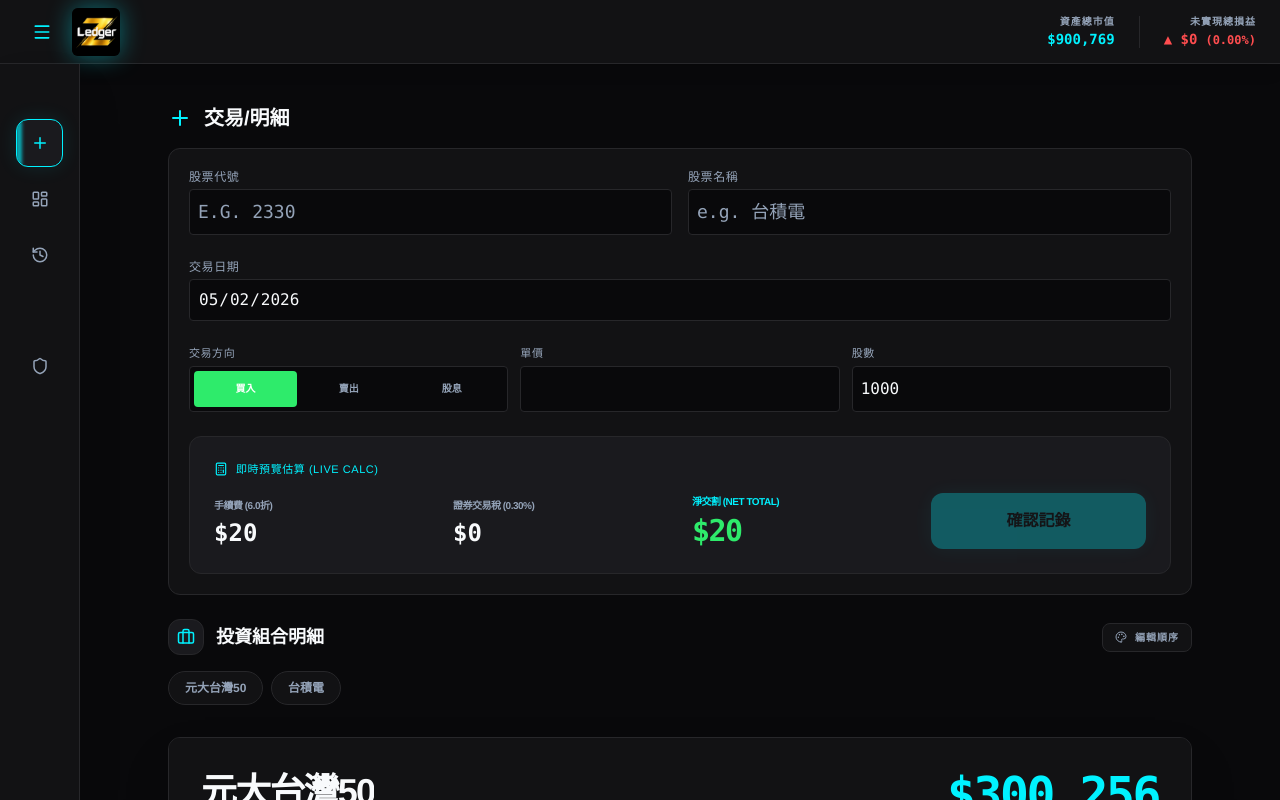
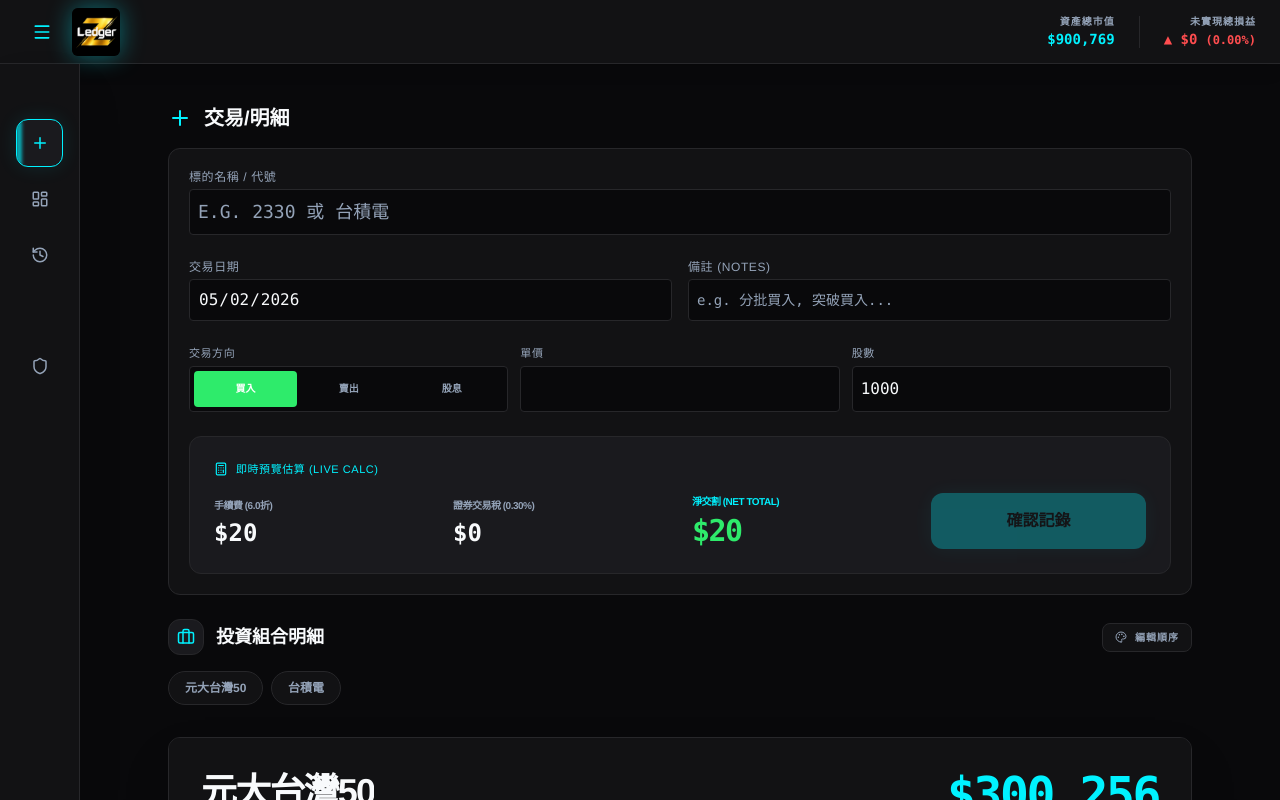
Before and after one commit to qazs792589-lang/Z-Money-, a React (Vite) app: page / in a window 1280 px wide. Shown: the top 800 px of the page. Built offline with nearby package versions, Linux system fonts and the light colour scheme.

Commit message:
feat: implement core portfolio tracking features, including transaction calculations, data types, and application state management

```diff
--- a/src/App.tsx
+++ b/src/App.tsx
@@ -255,13 +255,15 @@ export default function App() {
           const dividend = parseFloat(cols[4].replace(/,/g, '')) || 0;
           const fee = (parseFloat(cols[6].replace(/,/g, '')) || 0) + (parseFloat(cols[7].replace(/,/g, '')) || 0);
           const tax = parseFloat(cols[8].replace(/,/g, '')) || 0;
+          const notes = cols[16] || '';
 
           if (dividend > 0) {
             newTransactions.push({
               id: Math.random().toString(36).substr(2, 9),
               date, ticker, name: ticker,
               direction: 'DIVIDEND', quantity: 1, unitPrice: dividend,
-              category: 'Stock', fee: 0, tax: 0, totalAmount: dividend
+              category: 'Stock', fee: 0, tax: 0, totalAmount: dividend,
+              notes
             });
           }
 
@@ -274,7 +276,8 @@ export default function App() {
               id: Math.random().toString(36).substr(2, 9),
               date, ticker, name: ticker,
               direction, quantity: qty, unitPrice,
-              category: 'Stock', fee, tax, totalAmount
+              category: 'Stock', fee, tax, totalAmount,
+              notes
             });
           }
         }
@@ -290,6 +293,10 @@ export default function App() {
       if (e.target) e.target.value = '';
     };
     reader.readAsText(file);
+  };
+
+  const handleUpdateTransactionNotes = (txId: string, notes: string) => {
+    setTransactions(prev => prev.map(tx => tx.id === txId ? { ...tx, notes } : tx));
   };
 
   // Derived Calculations & Logic extracted to custom hooks
@@ -415,12 +422,14 @@ export default function App() {
       category: formData.category,
       fee: preview.fee,
       tax: preview.tax,
-      totalAmount: preview.total
+      totalAmount: preview.total,
+      notes: formData.notes
     };
 
     if (editingTxId) {
       setTransactions(transactions.map(t => t.id === editingTxId ? newTx : t));
       setEditingTxId(null);
+      // Ensure we switch to the new ticker/name if it changed
       setSelectedTicker(newTx.ticker);
     } else {
       setTransactions([...transactions, newTx]);
@@ -431,7 +440,8 @@ export default function App() {
       ticker: '',
       name: '',
       unitPrice: 0,
-      quantity: 1000
+      quantity: 1000,
+      notes: ''
     }));
   };
 
@@ -446,7 +456,8 @@ export default function App() {
       unitPrice: tx.unitPrice,
       category: tx.category,
       customFee: tx.fee,
-      customTax: tx.tax
+      customTax: tx.tax,
+      notes: tx.notes || ''
     });
     setActiveView('A');
 
@@ -686,29 +697,20 @@ export default function App() {
                 </h2>
 
                 <div className={cn("elegant-card space-y-6 transition-all", editingTxId && "border-orange-500/30 shadow-[0_0_30px_rgba(249,115,22,0.1)]")}>
-                  <div className="grid grid-cols-2 gap-4">
+                  <div className="grid grid-cols-1 gap-4">
                     <div>
-                      <label className="elegant-label text-xs">股票代號</label>
+                      <label className="elegant-label text-xs">標的名稱 / 代號</label>
                       <input
                         type="text"
                         className="elegant-input text-lg uppercase"
-                        placeholder="e.g. 2330"
+                        placeholder="e.g. 2330 或 台積電"
                         value={formData.ticker}
-                        onChange={(e) => setFormData({ ...formData, ticker: e.target.value })}
-                      />
-                    </div>
-                    <div>
-                      <label className="elegant-label text-xs">股票名稱</label>
-                      <input
-                        type="text"
-                        className="elegant-input text-lg"
-                        placeholder="e.g. 台積電"
-                        value={formData.name}
-                        onChange={(e) => setFormData({ ...formData, name: e.target.value })}
+                        onChange={(e) => setFormData({ ...formData, ticker: e.target.value, name: e.target.value })}
                       />
                     </div>
                   </div>
 
+                  <div className="grid grid-cols-1 md:grid-cols-2 gap-4">
                     <div>
                       <label className="elegant-label text-xs">交易日期</label>
                       <div
@@ -730,6 +732,17 @@ export default function App() {
                           value={formData.date}
                           onChange={(e) => setFormData({ ...formData, date: e.target.value })}
                           style={{ colorScheme: 'dark' }}
+                        />
+                      </div>
+                    </div>
+                    <div>
+                      <label className="elegant-label text-xs">備註 (Notes)</label>
+                      <input
+                        type="text"
+                        className="elegant-input w-full h-[42px] text-sm"
+                        placeholder="e.g. 分批買入, 突破買入..."
+                        value={formData.notes}
+                        onChange={(e) => setFormData({ ...formData, notes: e.target.value })}
                       />
                     </div>
                   </div>
@@ -803,7 +816,7 @@ export default function App() {
                             <button
                               onClick={() => {
                                 setEditingTxId(null);
-                                setFormData(prev => ({ ...prev, ticker: '', name: '', unitPrice: 0, quantity: 1000 }));
+                                setFormData(prev => ({ ...prev, ticker: '', name: '', unitPrice: 0, quantity: 1000, notes: '' }));
                               }}
                               className="w-1/3 bg-[var(--accent)] text-white h-[48px] md:h-[56px] rounded-xl font-black text-sm md:text-base hover:opacity-90 active:scale-[0.95] transition-all flex items-center justify-center gap-2"
                             >
@@ -1251,7 +1264,11 @@ export default function App() {
           )}
 
           {activeView === 'C' && (
-            <RealizedView realizedList={appData.realizedList} onImport={handleHistoryCsvImport} />
+            <RealizedView
+              realizedList={appData.realizedList}
+              onImport={handleHistoryCsvImport}
+              onUpdateNotes={handleUpdateTransactionNotes}
+            />
           )}
         </main>
       </div>
--- a/src/components/RealizedView.tsx
+++ b/src/components/RealizedView.tsx
@@ -1,15 +1,29 @@
-import React from 'react';
-import { History, FileUp } from 'lucide-react';
+import React, { useState } from 'react';
+import { History, FileUp, Edit2, Check } from 'lucide-react';
 import { cn } from '../lib/utils';
 import { RealizedProfit } from '../types';
 
 interface RealizedViewProps {
   realizedList: RealizedProfit[];
   onImport: (e: React.ChangeEvent<HTMLInputElement>) => void;
+  onUpdateNotes: (txId: string, notes: string) => void;
 }
 
-export const RealizedView: React.FC<RealizedViewProps> = ({ realizedList, onImport }) => {
+export const RealizedView: React.FC<RealizedViewProps> = ({ realizedList, onImport, onUpdateNotes }) => {
   const fileInputRef = React.useRef<HTMLInputElement>(null);
+  const [editingId, setEditingId] = useState<string | null>(null);
+  const [editValue, setEditValue] = useState('');
+
+  const startEditing = (r: RealizedProfit) => {
+    if (!r.sellTxId) return;
+    setEditingId(r.sellTxId);
+    setEditValue(r.notes || '');
+  };
+
+  const saveEdit = (txId: string) => {
+    onUpdateNotes(txId, editValue);
+    setEditingId(null);
+  };
 
   return (
     <div className="space-y-8 animate-in fade-in slide-in-from-left-4 duration-500">
@@ -41,24 +55,25 @@ export const RealizedView: React.FC<RealizedViewProps> = ({ realizedList, onImpo
             篩選：僅顯示已實現
           </div>
         </div>
-        <div className="overflow-x-auto smooth-scroll-x">
-          <table className="w-full text-left">
+        <div className="overflow-x-auto custom-scrollbar pb-4">
+          <table className="w-full text-left min-w-[1000px]">
             <thead>
               <tr className="text-[10px] text-[var(--text-main)] font-bold uppercase tracking-wider bg-[var(--bg-tertiary)]">
-                <th className="px-6 py-4 font-bold">結清日期</th>
-                <th className="px-6 py-4 font-bold">標的碼</th>
+                <th className="px-6 py-4 font-bold sticky left-0 bg-[var(--bg-tertiary)] z-10">結清日期</th>
+                <th className="px-6 py-4 font-bold sticky left-[100px] bg-[var(--bg-tertiary)] z-10">標的碼</th>
                 <th className="px-6 py-4 font-bold">成交股數</th>
                 <th className="px-6 py-4 font-bold">成本均價</th>
                 <th className="px-6 py-4 font-bold">賣出價</th>
                 <th className="px-6 py-4 font-bold">淨損益</th>
-                <th className="px-6 py-4 font-bold text-right">ROI %</th>
+                <th className="px-6 py-4 font-bold">ROI %</th>
+                <th className="px-6 py-4 font-bold text-right">備註 (點擊可編輯)</th>
               </tr>
             </thead>
             <tbody className="divide-y divide-[var(--border)]">
               {realizedList.map((r, i) => (
                 <tr key={i} className="hover:bg-[var(--bg-tertiary)] transition-colors group">
-                  <td className="px-6 py-4 font-mono text-xs">{r.closeDate}</td>
-                  <td className="px-6 py-4">
+                  <td className="px-6 py-4 font-mono text-xs sticky left-0 bg-[var(--bg-primary)] group-hover:bg-[var(--bg-tertiary)] z-10">{r.closeDate}</td>
+                  <td className="px-6 py-4 sticky left-[100px] bg-[var(--bg-primary)] group-hover:bg-[var(--bg-tertiary)] z-10">
                     <div className="flex flex-col">
                       <span className="text-xs font-bold">{r.name}</span>
                       <span className="text-[9px] text-[var(--text-dim)] font-mono">{r.ticker}</span>
@@ -70,7 +85,7 @@ export const RealizedView: React.FC<RealizedViewProps> = ({ realizedList, onImpo
                   <td className={cn("px-6 py-4 font-mono text-xs font-bold", r.profit >= 0 ? "text-[var(--success)]" : "text-[var(--danger)]")}>
                     {r.profit >= 0 ? '+' : ''}{r.profit.toLocaleString(undefined, { maximumFractionDigits: 2 })}
                   </td>
-                  <td className="px-6 py-4 text-right">
+                  <td className="px-6 py-4">
                     <span className={cn(
                       "text-[10px] px-2 py-1 rounded font-bold",
                       r.roi >= 0 ? "bg-[var(--success)]/10 text-[var(--success)]" : "bg-[var(--danger)]/10 text-[var(--danger)]"
@@ -78,11 +93,38 @@ export const RealizedView: React.FC<RealizedViewProps> = ({ realizedList, onImpo
                       {r.roi >= 0 ? '+' : ''}{r.roi.toFixed(2)}%
                     </span>
                   </td>
+                  <td className="px-6 py-4 text-right">
+                    {editingId === r.sellTxId ? (
+                      <div className="flex items-center justify-end gap-2">
+                        <input
+                          autoFocus
+                          className="bg-[var(--bg-primary)] border border-[var(--accent)] rounded px-2 py-1 text-[10px] text-[var(--text-main)] w-full max-w-[150px]"
+                          value={editValue}
+                          onChange={(e) => setEditValue(e.target.value)}
+                          onKeyDown={(e) => e.key === 'Enter' && r.sellTxId && saveEdit(r.sellTxId)}
+                          onBlur={() => r.sellTxId && saveEdit(r.sellTxId)}
+                        />
+                        <button onClick={() => r.sellTxId && saveEdit(r.sellTxId)} className="text-[var(--success)]">
+                          <Check size={12} />
+                        </button>
+                      </div>
+                    ) : (
+                      <div
+                        onClick={() => startEditing(r)}
+                        className="flex items-center justify-end gap-2 group/note cursor-pointer hover:text-[var(--accent)] transition-colors"
+                      >
+                        <span className="text-[10px] text-[var(--text-dim)] italic max-w-[200px] truncate group-hover/note:text-[var(--accent)]">
+                          {r.notes || '點擊新增備註'}
+                        </span>
+                        <Edit2 size={10} className="opacity-0 group-hover/note:opacity-100 transition-opacity" />
+                      </div>
+                    )}
+                  </td>
                 </tr>
               ))}
               {realizedList.length === 0 && (
                 <tr>
-                  <td colSpan={7} className="px-6 py-12 text-center text-[var(--text-dim)] italic text-sm">
+                  <td colSpan={8} className="px-6 py-12 text-center text-[var(--text-dim)] italic text-sm">
                     目前尚無已結清的交易紀錄。
                   </td>
                 </tr>
--- a/src/hooks/usePortfolioCalculations.ts
+++ b/src/hooks/usePortfolioCalculations.ts
@@ -52,7 +52,9 @@ export const usePortfolioCalculations = (transactions: Transaction[], marketData
           profit: profit,
           roi: costBasis > 0 ? (profit / costBasis) * 100 : 0,
           daysHeld: 0,
-          closeDate: tx.date
+          closeDate: tx.date,
+          notes: tx.notes,
+          sellTxId: tx.id
         });
 
         h.currentShares -= sellQty;
--- a/src/types.ts
+++ b/src/types.ts
@@ -8,11 +8,12 @@ export interface Transaction {
   name: string;
   direction: TransactionDirection;
   quantity: number;
-  unitPrice: number; // For DIVIDEND, this is dividend per share
+  unitPrice: number;
   category: TransactionCategory;
   fee: number;
   tax: number;
-  totalAmount: number; // For BUY: positive cost, for SELL: negative (cash in), for DIVIDEND: negative (cash in)
+  totalAmount: number;
+  notes?: string;
 }
 
 export interface Config {
@@ -43,6 +44,8 @@ export interface RealizedProfit {
   roi: number;
   daysHeld: number;
   closeDate: string;
+  notes?: string;
+  sellTxId?: string;
 }
 
 export interface WeeklyPrice {
```
Lines whose indentation alone changed are shown as unchanged.
